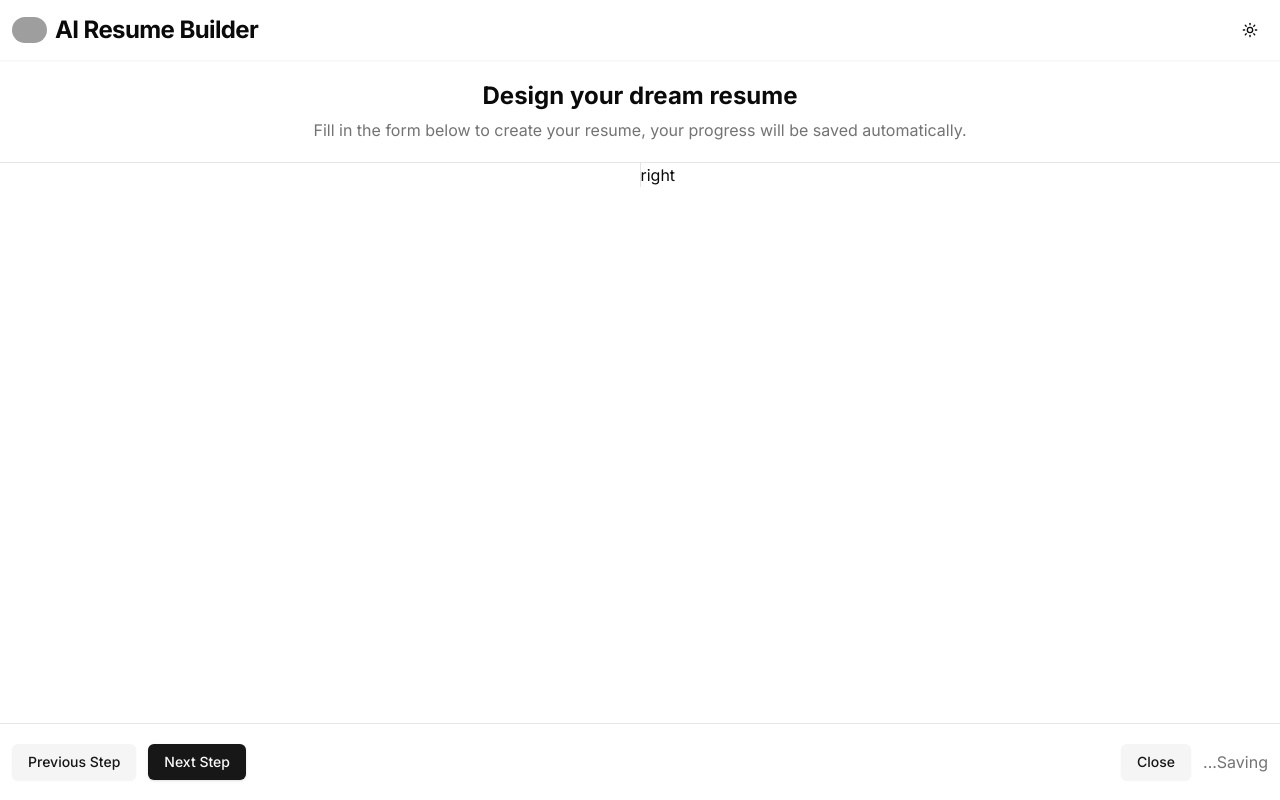
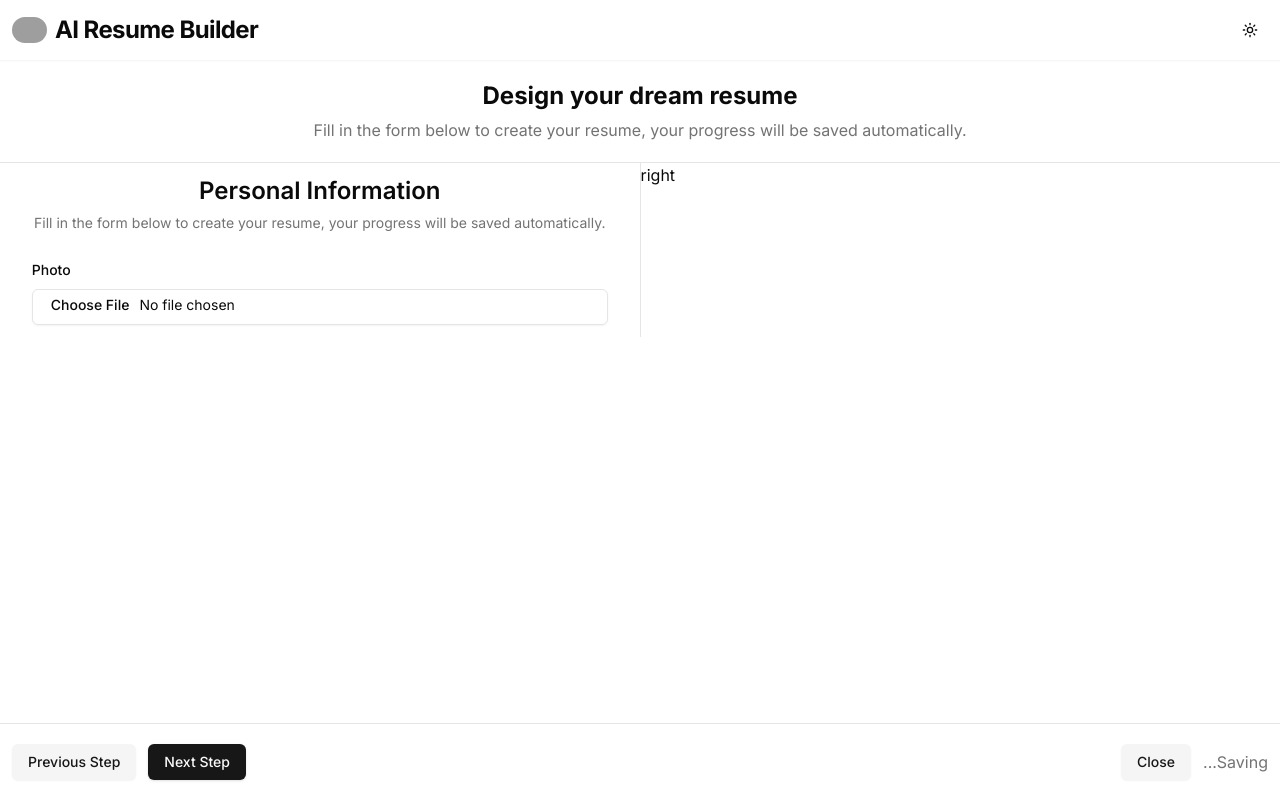
Before and after one commit to kartikgulati/AI-ResumeBuilder, a Next.js app: page /editor in a window 1280 px wide. Built offline with nearby package versions, Linux system fonts and the light colour scheme; grey boxes are pictures that could not be loaded.

Commit message:
adding the personal info form for the users

```diff
--- a/package.json
+++ b/package.json
@@ -27,7 +27,7 @@
     "clsx": "^2.1.1",
     "data-fns": "^1.1.0",
     "lucide-react": "^0.475.0",
-    "next": "15.1.7",
+    "next": "^15.2.1",
     "next-themes": "^0.4.4",
     "openai": "^4.85.1",
     "prisma": "^6.3.1",
--- a/src/app/(main)/editor/ResumeEditor.tsx
+++ b/src/app/(main)/editor/ResumeEditor.tsx
@@ -18,10 +18,12 @@ export default function ResumeEditor() {
       <main className="relative grow">
         <div className="absolute botton-0 top-0 flex w-full">
           {/* form elements go to left */}
-          <div className="w-full p-3 md:w-1/2">
+          <div className="w-full p-3 md:w-1/2 overflow-y-auto">
           <PersonalInfoForm />
             </div>
+
           <div className="grow md:border-r" />
+
           {/* resume preview goes to right */}
           <div className="hidden w-1/2 md:flex">right</div>
         </div>
--- a/src/app/(main)/editor/forms/PersonalInfoForm.tsx
+++ b/src/app/(main)/editor/forms/PersonalInfoForm.tsx
@@ -1,3 +1,48 @@
-export default function PerssonalInfoForm() {
-    return <div></div>
+import {useForm } from "react-hook-form";
+import { zodResolver } from "@hookform/resolvers/zod";
+import { personalInfoSchema, personalInfoValues } from "@/lib/validaton";
+import { Form, FormField, FormItem, FormLabel, FormControl, FormDescription } from "@/components/ui/form";
+import { Input } from "@/components/ui/input";
+
+export default function PersonalInfoForm() {
+    const form = useForm<personalInfoValues>({
+        resolver: zodResolver(personalInfoSchema),
+        defaultValues: {
+            photo: undefined,
+            firstName: "",
+            lastName: "",
+            email: "",
+            phone: "",
+            city: "",
+            jobTitle: "",
+        }
+    })
+
+    return <div className="mx-auto max-w-xl space-y-6">
+        <div className="space-y-1.5 text-center">
+            <h2 className="text-2xl font-semibold">Personal Information</h2>
+            <p className="text-muted-foreground text-sm">
+                Fill in the form below to create your resume, your progress will be saved automatically.
+            </p>
+            </div>
+
+            <Form {...form}>
+                <form className="space-y-3">
+                    <FormField
+                        control={form.control}
+                        name="photo"
+                        render={({ field:{value, ...fieldValues} }) => (
+                            <FormItem>
+                                <FormLabel>Photo</FormLabel>
+                                <FormControl>
+                                    <Input {...fieldValues} type="file" accept="image/*" onChange={(e: React.ChangeEvent<HTMLInputElement>) => {const file = e.target.files?.[0]; fieldValues.onChange(file)} }/>
+                                </FormControl>
+                            </FormItem>
+                        )}
+                    />
+                </form>
+
+            </Form>
+
+    </div>
 };
--- a/src/lib/validaton.ts
+++ b/src/lib/validaton.ts
@@ -17,7 +17,7 @@ export const personalInfoSchema = z.object({
         "Please upload a valid image file"
     )
 
-    .refine(file =>!file || file.size <=1024*1024*4,"File size must be less than 4MB",),
+    .refine(file =>!file || file.size <=1024*1024*4,"File size must be less then 4 MB",),
     firstName: optionalString,
     lastName: optionalString,
     email: optionalString,
```
Also changed, not shown: eslint.config.mjs (+7 -0 lines), .eslintrc.json (added), 1 other file (tests, documents, lock files or other folders).
